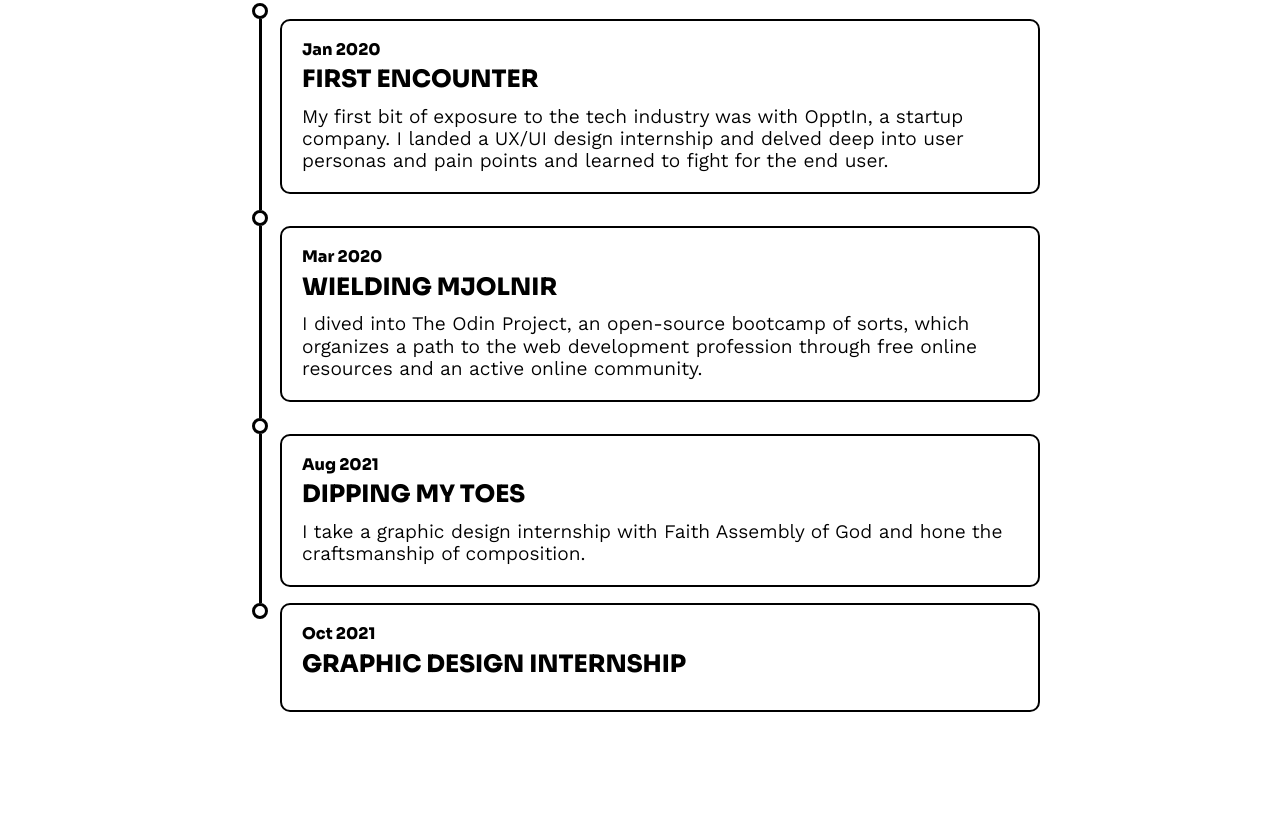
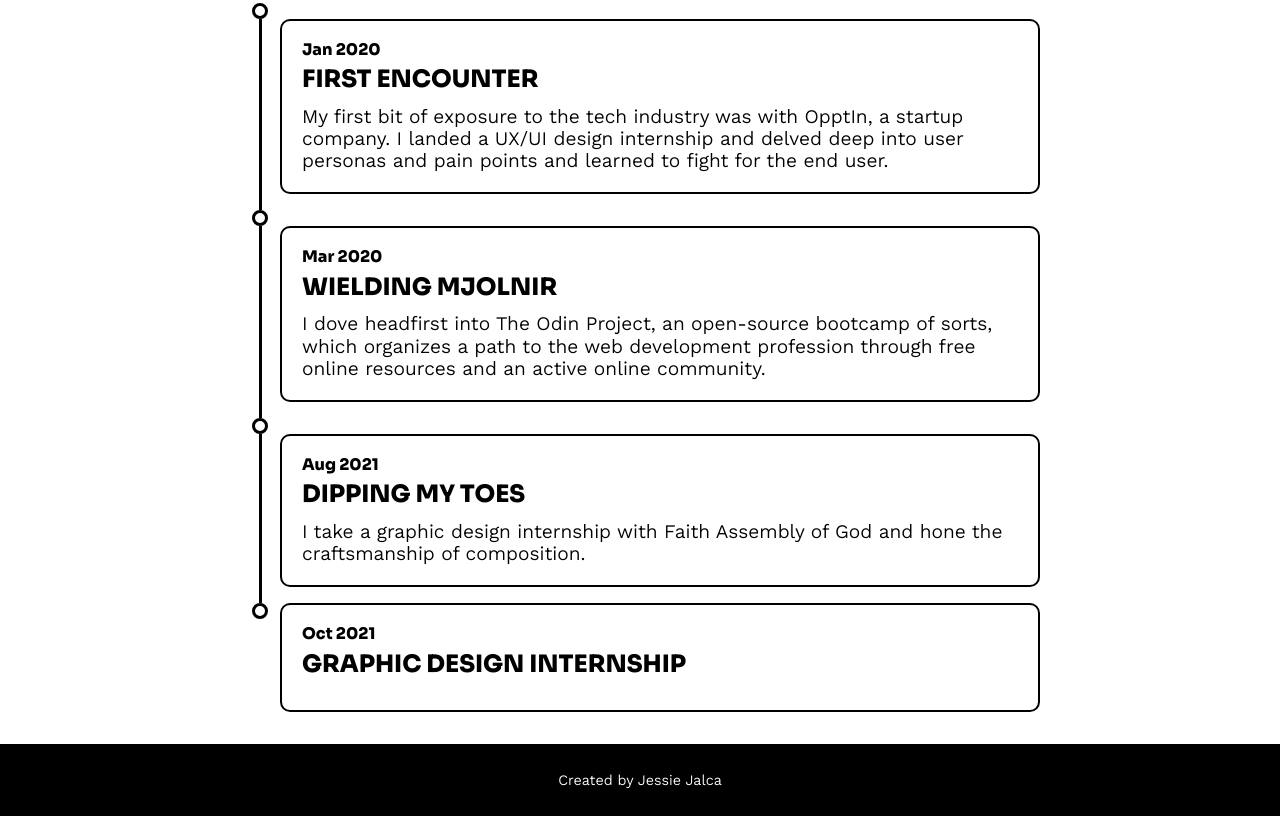
Before and after one commit to jessiejalca/about-me, a plain HTML site: page index.html in a window 1280 px wide. Shown: the part 979-1795 px from the top of the page. Before the commit the page ends 1723 px from the top, so only its background shows below. Drawn offline with nearby package versions, Linux system fonts and the light colour scheme.

Commit message:
Add footer & its styling

```diff
--- a/index.html
+++ b/index.html
@@ -41,9 +41,9 @@
           <p class="date"><strong>Mar 2020</strong></p>
           <h3>Wielding Mjolnir</h3>
           <p>
-            I dived into The Odin Project, an open-source bootcamp of sorts,
-            which organizes a path to the web development profession through
-            free online resources and an active online community.
+            I dove headfirst into The Odin Project, an open-source bootcamp of
+            sorts, which organizes a path to the web development profession
+            through free online resources and an active online community.
           </p>
         </section>
         <div class="dot left"></div>
@@ -64,5 +64,8 @@
         </section>
       </section>
     </article>
+    <footer>
+      <p>Created by Jessie Jalca</p>
+    </footer>
   </body>
 </html>
--- a/styles/base/_typography.scss
+++ b/styles/base/_typography.scss
@@ -30,6 +30,9 @@ p {
 #summary {
   text-align: center;
 }
+footer p {
+  font-size: 0.9em;
+}
 
 @media screen and (min-width: 600px) {
   h1 {
--- /dev/null
+++ b/styles/layout/_footer.scss
@@ -0,0 +1,10 @@
+@use "../abstracts/" as *;
+
+footer {
+  display: flex;
+  background-color: $primary-color;
+  color: $comp-color;
+  height: 4.5em;
+  justify-content: center;
+  align-items: center;
+}
--- a/styles/main.scss
+++ b/styles/main.scss
@@ -9,3 +9,4 @@
 // Layout
 @use "layout/header";
 @use "layout/grid";
+@use "layout/footer";
```
Also changed, not shown: styles/main.css, 1 other file.
